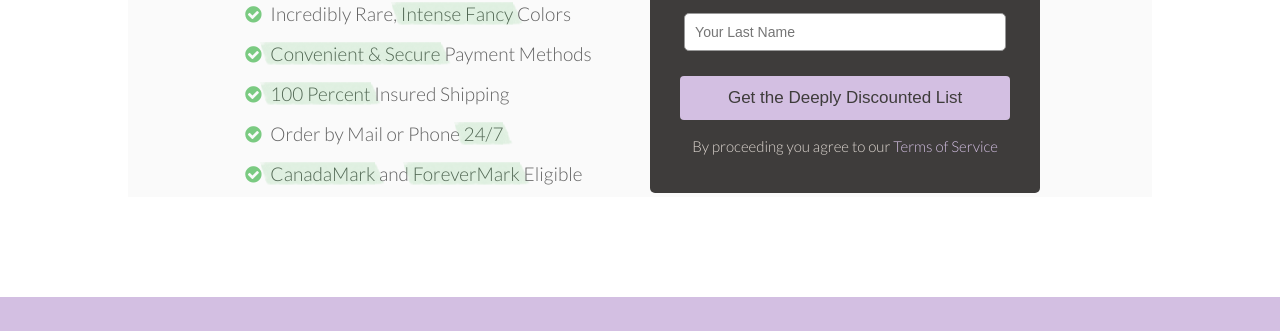
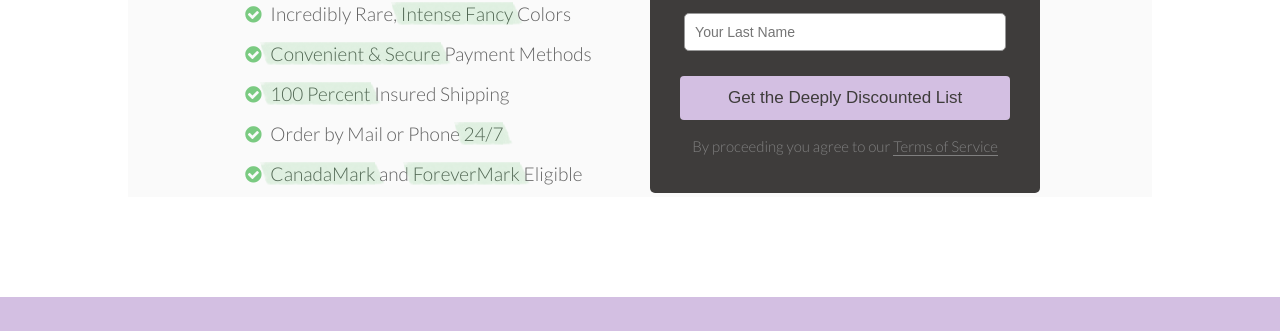
Before and after one commit to jonahlevi/jonahlevi.gihub.com, a Jekyll site: the page built from onboarding/index.md, in a window 1280 px wide. Shown: the part 1251-1582 px from the top of the page. Built offline with Jekyll 4.4.1, drawn with Linux system fonts in a browser that asks for light colours; nearby versions of some CDN libraries; some web fonts are replaced; comment, search, counter and statistics services are not loaded.

Commit message:
tos update

```diff
--- a/assets/css/app.css
+++ b/assets/css/app.css
@@ -668,12 +668,12 @@ span.sub {
 
 .tos {
 	font-size: 15px;
-	color: #DFD8D2;
+	color: #808080;
 }
 
 .tos a {
-	color: #D3BFE2;
-	border: none;
+	color: #808080;
+	border-bottom: 1px solid;
 	font-weight: normal;
 }
 
```
Also changed, not shown: 1 other file.
